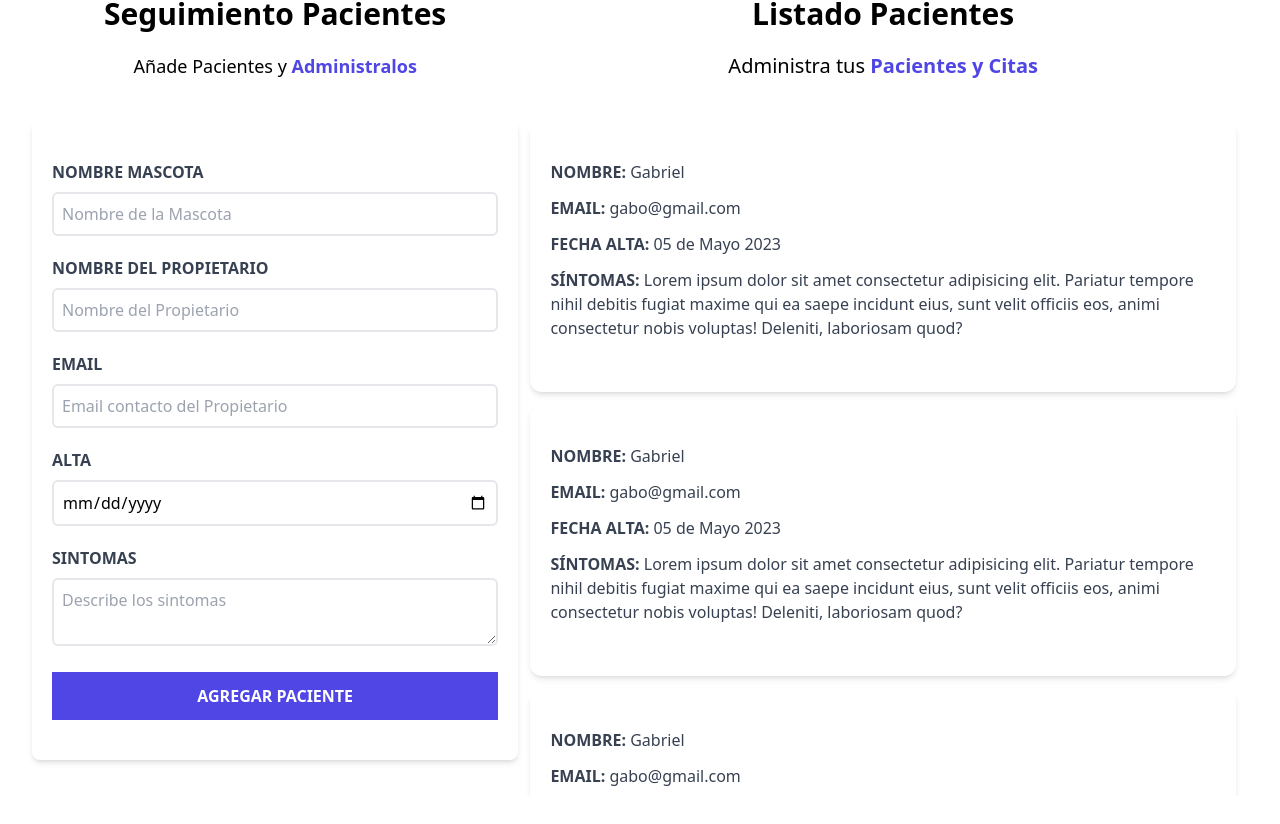
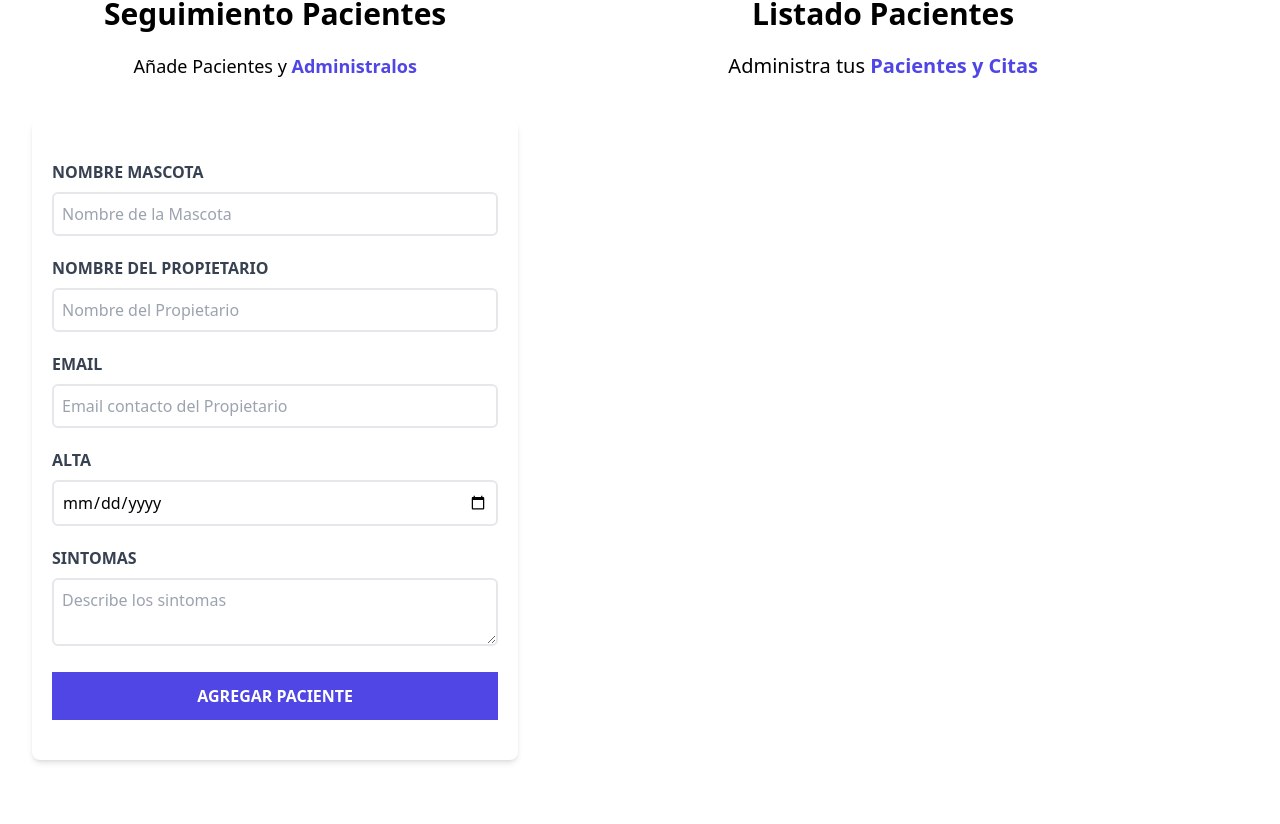
Before and after one commit to PeterGabrielVE/citas-react, a React (Vite) app: page / in a window 1280 px wide. Shown: the part 260-1084 px from the top of the page. Built offline with nearby package versions, Linux system fonts and the light colour scheme.

Commit message:
iterando sobre un array

```diff
--- a/src/App.jsx
+++ b/src/App.jsx
@@ -17,7 +17,8 @@ function App() {
         pacientes={pacientes}
         setPacientes={ setPacientes }
         />
-        <ListadoPacientes />
+        <ListadoPacientes
+         pacientes={pacientes} />
       </div>
     </div>
   )
--- a/src/components/ListadoPacientes.jsx
+++ b/src/components/ListadoPacientes.jsx
@@ -1,7 +1,7 @@
 import Paciente from "./Paciente";
 
-const ListadoPacientes = () =>{
-
+const ListadoPacientes = ({ pacientes }) =>{
+    console.log({pacientes})
     return (
         <div className="w-1/2 lg:w-3/5 text-left h-screen overflow-y-auto">
 
@@ -10,10 +10,13 @@ const ListadoPacientes = () =>{
                 Administra tus {''}
                 <span className="text-indigo-600 font-bold text-xl">Pacientes y Citas</span>
             </p>
-            <Paciente />
-            <Paciente />
-            <Paciente />
-            <Paciente />
+            { pacientes.map( paciente => (
+                <Paciente />
+            )) }
+
+
+
+
 
         </div>
     )
```
